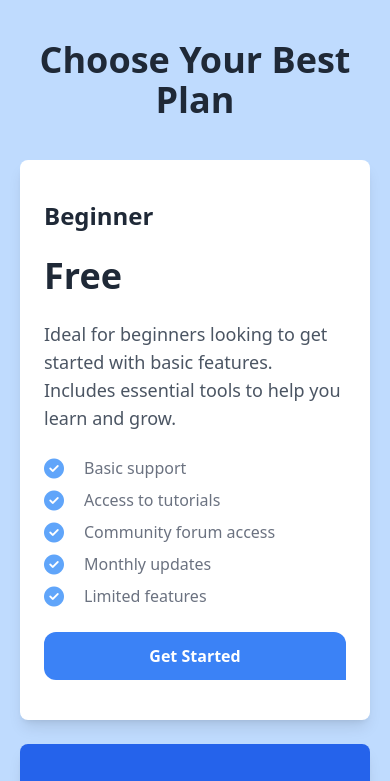
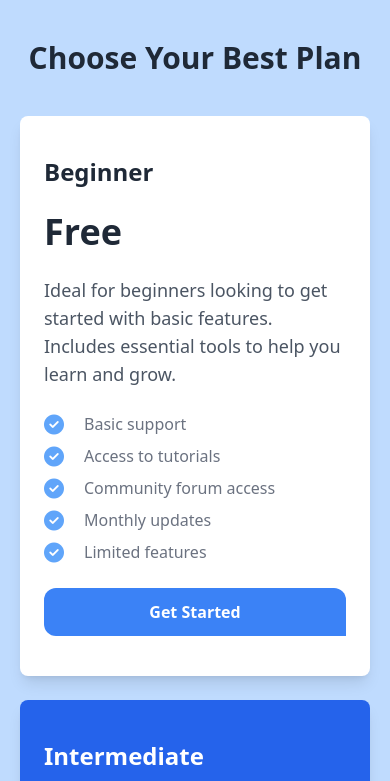
Before and after one commit to thenameisshuvo/Pricing-Table-, a plain HTML site: page index.html in a window 390 px wide. Shown: the top 781 px of the page. Drawn offline with nearby package versions, Linux system fonts and the light colour scheme.

Commit message:
h1 font size fixed for responsive view

```diff
--- a/index.html
+++ b/index.html
@@ -18,9 +18,10 @@
     <!-- Main Container -->
     <section>
       <div class="container px-5 py-10 mx-auto max-w-7xl">
-        <h1 class="mb-10 text-4xl font-bold text-center text-gray-800">
+        <h1 class="mb-10 text-3xl md:text-4xl font-bold text-center text-gray-800">
           Choose Your Best Plan
         </h1>
+
         <!-- Pricing Tables -->
         <div
           class="grid grid-cols-1 md:grid-cols-2 lg:grid-cols-3 gap-y-6 md:gap-x-6 lg:gap-y-0 justify-items-center"
```
